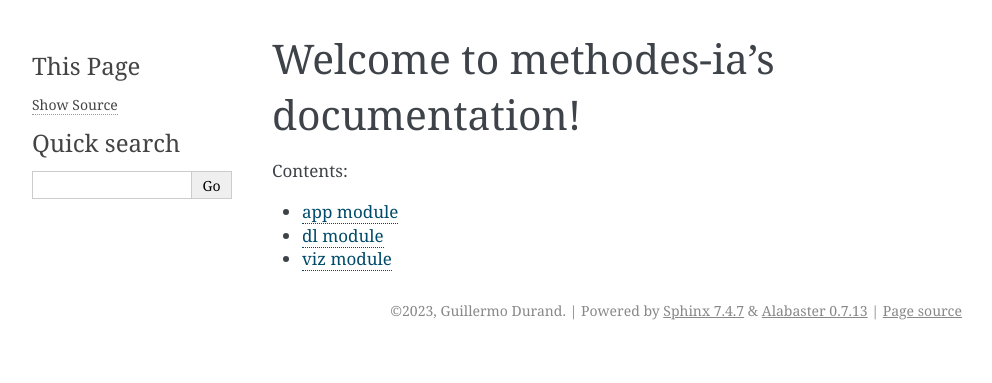
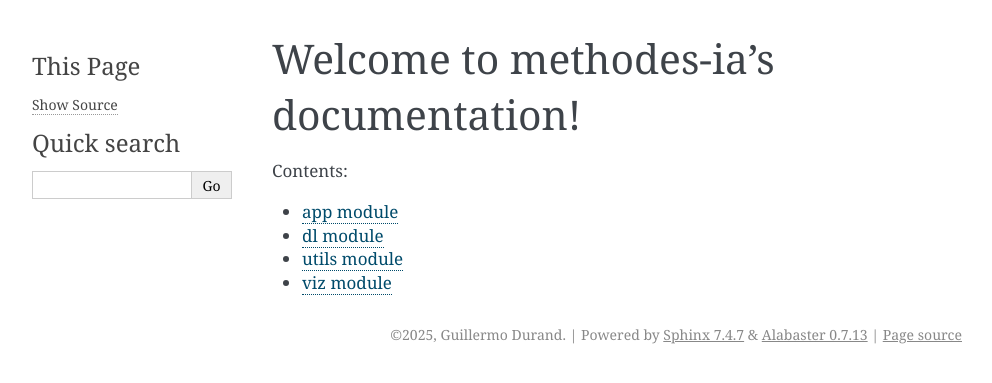
Before and after one commit to durandg12/methodes-ia, a Sphinx documentation site: the page built from docs/source/index.rst, in a window 1280 px wide. Shown: the top 383 px of the page, without its empty margins (148-1140 px from the left). Built offline with Sphinx 7.4.7, drawn with Linux system fonts in a browser that asks for light colours.

Commit message:
update sphinx doc

```diff
--- a/docs/source/conf.py
+++ b/docs/source/conf.py
@@ -12,9 +12,9 @@ sys.path.insert(0, os.path.abspath("../.."))
 # https://www.sphinx-doc.org/en/master/usage/configuration.html#project-information
 
 project = "methodes-ia"
-copyright = "2023, Guillermo Durand"
+copyright = "2025, Guillermo Durand"
 author = "Guillermo Durand"
-release = "0.0.1"
+release = "0.0.2"
 
 # -- General configuration ---------------------------------------------------
 # https://www.sphinx-doc.org/en/master/usage/configuration.html#general-configuration
--- a/docs/source/index.rst
+++ b/docs/source/index.rst
@@ -12,6 +12,7 @@ Welcome to methodes-ia's documentation!
 
    app
    dl
+   utils
    viz
 
 .. Indices and tables
--- a/docs/source/modules.rst
+++ b/docs/source/modules.rst
@@ -8,4 +8,5 @@ methodes-ia
    dl
    plotly_events
    sandbox
+   utils
    viz
```
Also changed, not shown: docs/source/utils.rst (added, +7 -0 lines).
